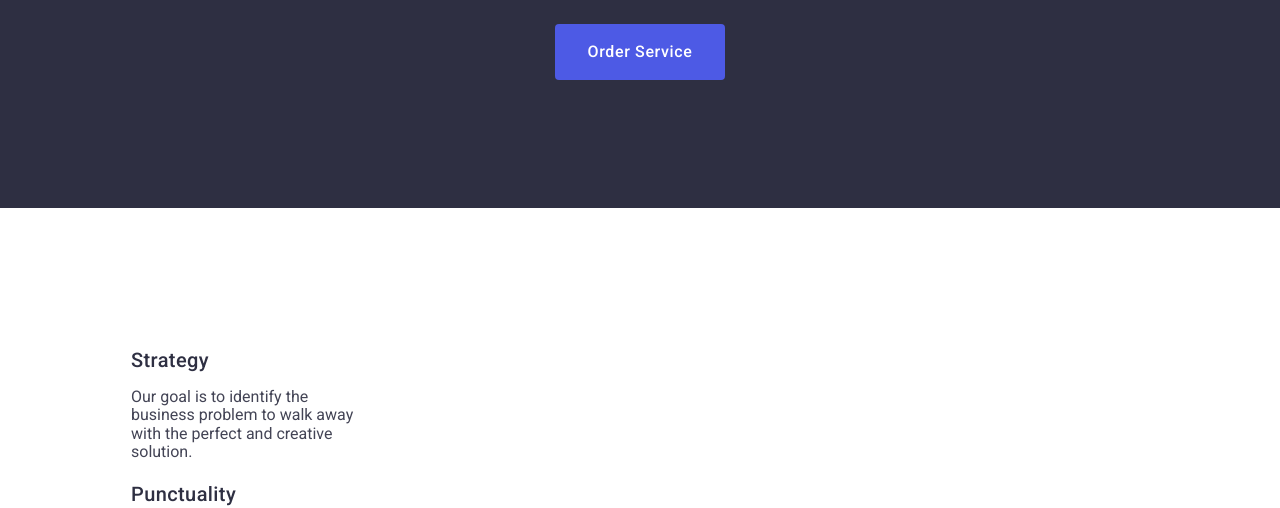
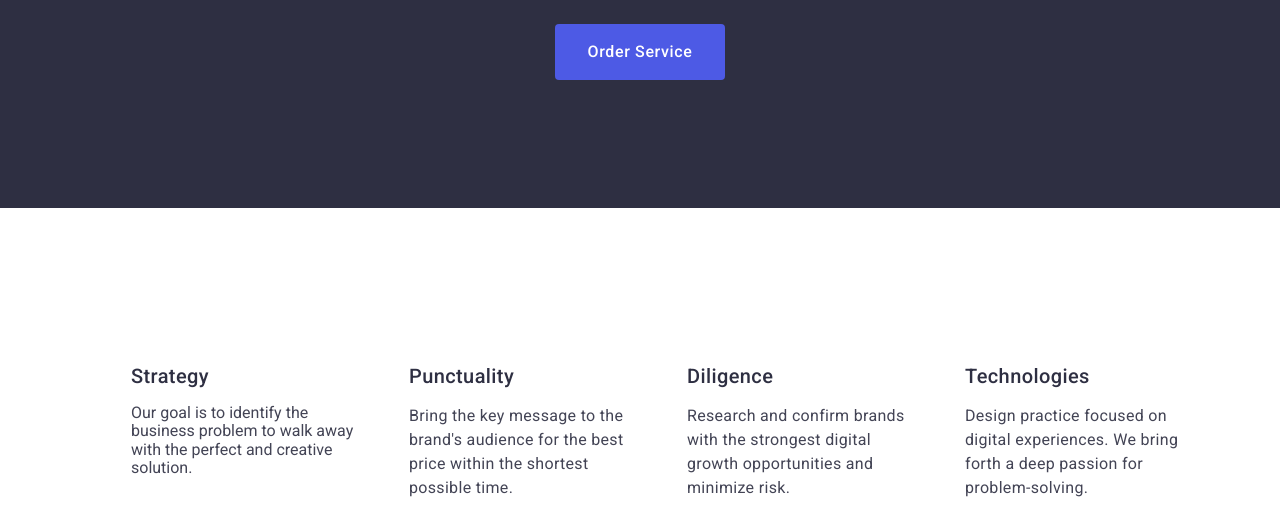
Before and after one commit to omelchuk8787/goit-markup-hw-03, a plain HTML site: page index.html in a window 1280 px wide. Shown: the part 449-957 px from the top of the page. Drawn offline with nearby package versions, Linux system fonts and the light colour scheme.

Commit message:
apdate all

```diff
--- a/index.html
+++ b/index.html
@@ -49,7 +49,7 @@
     <div class="container">
         <h2 class="visually-hidden">Invisible</h2>
 
-    <ul class="list-strategy">
+    <ul class="ullist-strategy">
         <li class="listr-srategy">
             <div class="name-strategy container">
             <h3 class="htreestrategy hstr">Strategy</h3>
```
